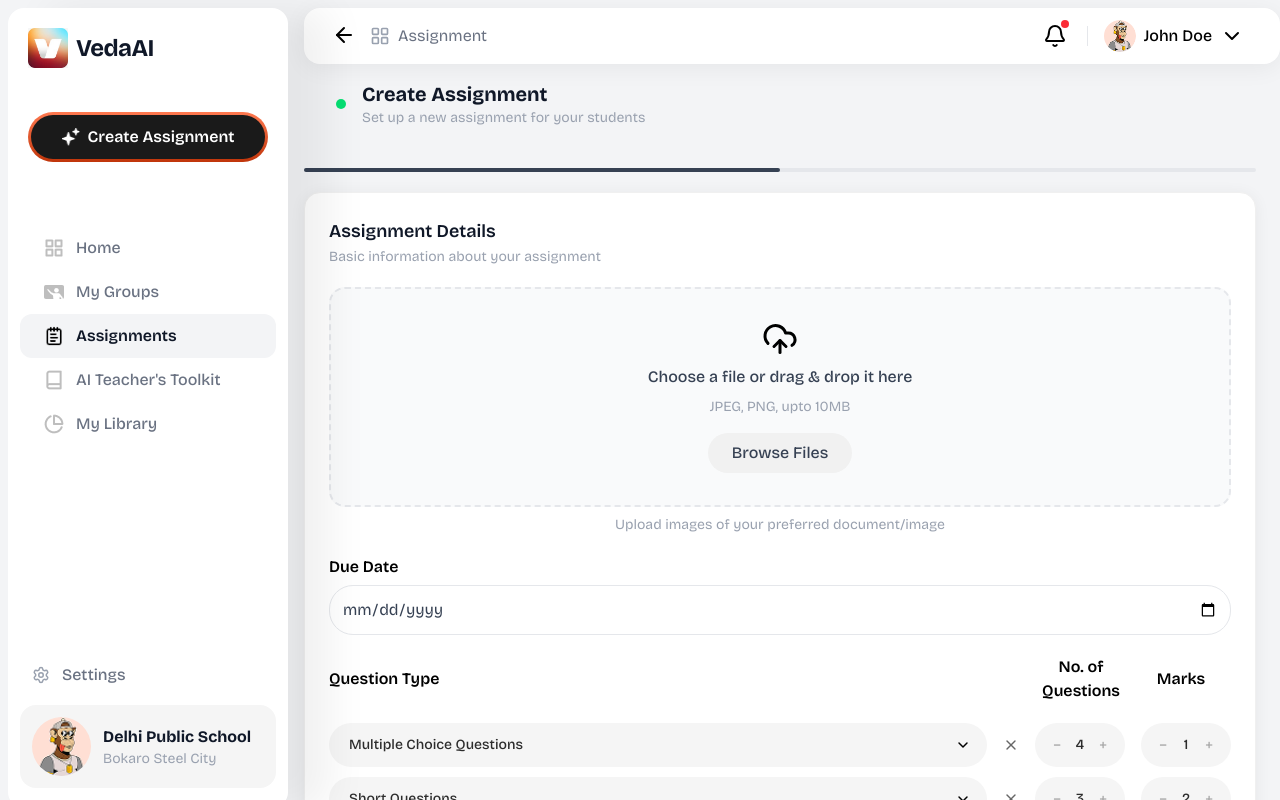
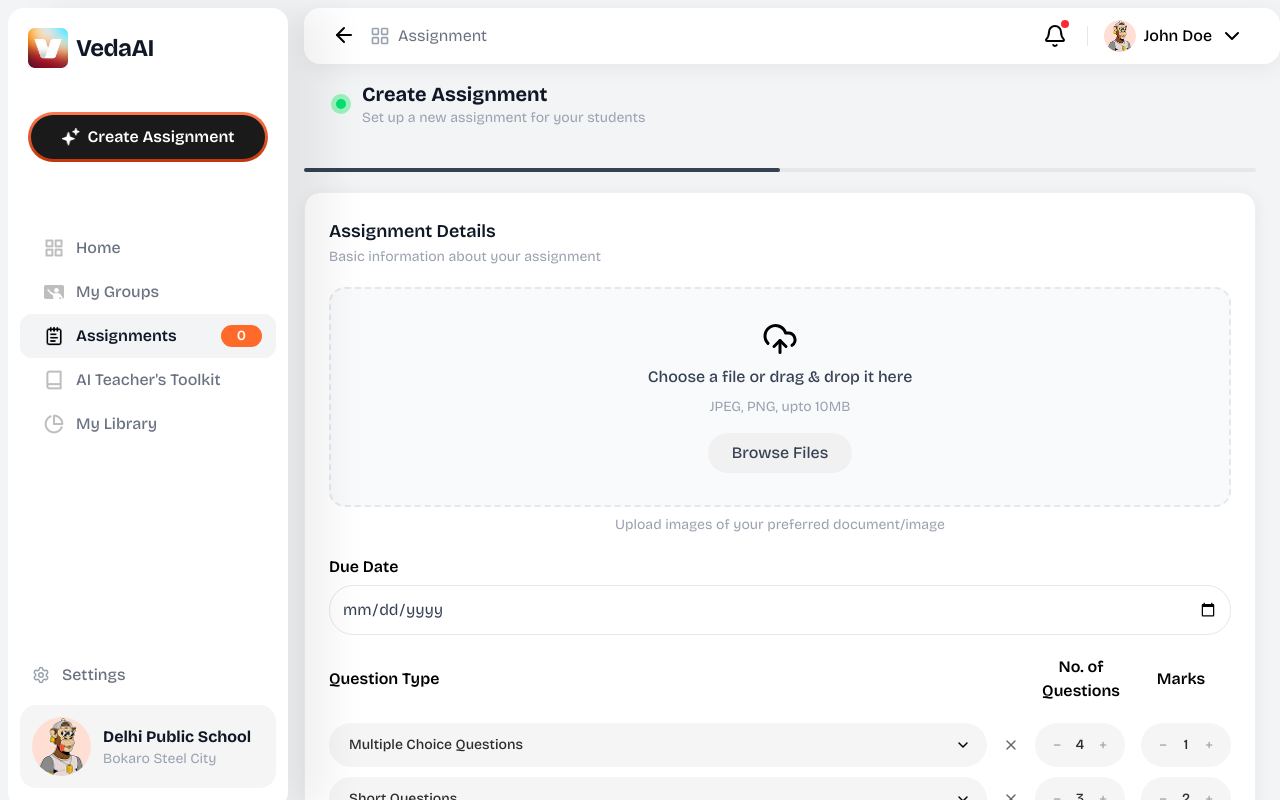
Before and after one commit to TanishValesha/veda-assignment, a Next.js app in the folder frontend/: page /assignments/create in a window 1280 px wide. Shown: the top 800 px of the page. Built offline with nearby package versions, Linux system fonts and the light colour scheme.

Commit message:
polished UI

```diff
--- a/frontend/components/layout/Sidebar.tsx
+++ b/frontend/components/layout/Sidebar.tsx
@@ -13,6 +13,7 @@ import libraryIcon from '../../public/icons/library.png';
 import sparklesIcon from '../../public/icons/sparkles.png';
 import schoolAvatar from '../../public/icons/avatar.png';
 import { Settings } from 'lucide-react';
+import { useAssignmentStore } from '../../store/assignmentStore';
 
 const navItems = [
     { label: 'Home', icon: homeIcon, href: '/' },
@@ -24,6 +25,9 @@ const navItems = [
 
 export default function Sidebar() {
     const pathname = usePathname();
+    const assignmentsCount = useAssignmentStore(
+        (s) => s.assignmentsCount
+    );
 
     return (
         <aside
@@ -85,6 +89,14 @@ export default function Sidebar() {
                                         }`}
                                 />
                                 {label}
+
+                                {label === "Assignments" && (
+                                    <div className='pl-8'>
+                                        <div className="min-w-[22px] h-[22px] flex px-4 py-1 items-center justify-center rounded-full bg-[#FF6A2B] text-white text-sm font-semibold leading-none">
+                                            {assignmentsCount}
+                                        </div>
+                                    </div>
+                                )}
                             </div>
                         </Link>
                     );
--- a/frontend/src/app/assignments/[id]/page.tsx
+++ b/frontend/src/app/assignments/[id]/page.tsx
@@ -57,7 +57,7 @@ export default function AssignmentOutputPage() {
     useWebSocket({ assignmentId: id, onMessage: handleWsMessage, skip: status === 'completed' });
 
     return (
-        <AppLayout title="Create New" showBack>
+        <AppLayout title="Assignment" showBack>
             <div className="max-w-4xl mx-auto space-y-4">
 
                 {/* Top Banner */}
--- a/frontend/src/app/assignments/create/details/page.tsx
+++ b/frontend/src/app/assignments/create/details/page.tsx
@@ -50,7 +50,10 @@ export default function AssignmentDetailsPage() {
         <AppLayout title="Assignment" showBack>
             {/* Page Title */}
             <div className="flex items-center gap-2 mb-8 px-8">
-                <div className="w-2.5 h-2.5 rounded-full bg-green-400" />
+                <div className="relative flex items-center justify-center">
+                    <div className="absolute w-5 h-5 rounded-full bg-green-300 opacity-75" />
+                    <div className="relative w-2.5 h-2.5 rounded-full bg-green-400" />
+                </div>
                 <div>
                     <h1 className="text-md font-bold text-gray-900">Create Assignment</h1>
                     <p className="text-sm text-gray-400">Set up a new assignment for your students</p>
--- a/frontend/src/app/assignments/create/page.tsx
+++ b/frontend/src/app/assignments/create/page.tsx
@@ -32,7 +32,10 @@ export default function CreateAssignmentPage() {
     return (
         <AppLayout title="Assignment" showBack>
             <div className="flex items-center gap-4 mb-8 px-8">
-                <div className="w-2.5 h-2.5 rounded-full bg-green-400" />
+                <div className="relative flex items-center justify-center">
+                    <div className="absolute w-5 h-5 rounded-full bg-green-300 opacity-75" />
+                    <div className="relative w-2.5 h-2.5 rounded-full bg-green-400" />
+                </div>
                 <div>
                     <h1 className="text-xl font-bold text-gray-900">Create Assignment</h1>
                     <p className="text-sm text-gray-400">Set up a new assignment for your students</p>
--- a/frontend/src/app/assignments/page.tsx
+++ b/frontend/src/app/assignments/page.tsx
@@ -5,8 +5,9 @@ import { useRouter } from 'next/navigation';
 import AppLayout from '../../../components/layout/AppLayout';
 import AssignmentCard from '../../../components/assignment/AssignmentCard';
 import { getAllAssignments } from '../../../services/api';
-import { Search, SlidersHorizontal, Plus } from 'lucide-react';
+import { Search, SlidersHorizontal, Plus, Funnel } from 'lucide-react';
 import NoAssignment from '../../../components/assignment/NoAssignment';
+import { useAssignmentStore } from '../../../store/assignmentStore';
 
 interface Assignment {
     _id: string;
@@ -22,12 +23,17 @@ export default function AssignmentsPage() {
     const [search, setSearch] = useState('');
     const [loading, setLoading] = useState(true);
 
+    const setAssignmentsCount = useAssignmentStore(
+        (s) => s.setAssignmentsCount
+    );
+
     useEffect(() => {
         getAllAssignments()
             .then((res) => {
                 const data = res.data?.assignments;
 
                 setAssignments(Array.isArray(data) ? data : []);
+                setAssignmentsCount(data.length);
             })
             .catch(console.error)
             .finally(() => setLoading(false));
@@ -50,9 +56,12 @@ export default function AssignmentsPage() {
     return (
         <AppLayout title="Assignment">
             {
-                filtered.length !== 0 && !loading && (
+                assignments.length !== 0 && !loading && (
                     <div className="flex items-center gap-4 mb-8 px-8">
-                        <div className="w-2.5 h-2.5 rounded-full bg-green-400" />
+                        <div className="relative flex items-center justify-center">
+                            <div className="absolute w-5 h-5 rounded-full bg-green-300 opacity-75" />
+                            <div className="relative w-2.5 h-2.5 rounded-full bg-green-400" />
+                        </div>
                         <div>
                             <h1 className="text-xl font-semibold text-gray-900">Assignments</h1>
                             <p className="text-sm text-gray-400">Manage and create assignments for your classes.</p>
@@ -65,39 +74,40 @@ export default function AssignmentsPage() {
 
 
                 {/* Filter + Search Row */}
-                {
-                    filtered.length !== 0 && !loading && (
-                        <div className="flex items-center justify-between mb-5 gap-4">
-                            {/* Filter By */}
-                            <button className="flex items-center gap-2 px-4 py-2 bg-white rounded-xl text-sm text-gray-500 font-medium hover:bg-gray-50 transition-colors"
-                                style={{ border: '1px solid #F0F0F0', boxShadow: '0 1px 4px 0 rgba(0,0,0,0.04)' }}>
-                                <SlidersHorizontal size={14} />
+                {assignments.length !== 0 && !loading && (
+                    <div className="flex items-center justify-between gap-4 w-full px-2 py-4 rounded-[22px] bg-white border border-[#ECECEC] mb-5">
+
+                        {/* Filter Button */}
+                        <button className="flex items-center gap-2 h-11 px-4 rounded-2xl text-md font-medium text-[#9A9A9A] hover:bg-white transition-colors">
+                            <Funnel size={20} />
                             Filter By
                         </button>
 
-                            {/* Search */}
-                            <div className="relative flex-1 max-w-sm ml-auto">
-                                <Search size={14} className="absolute left-3 top-1/2 -translate-y-1/2 text-gray-400" />
+                        {/* Search Input Container */}
+                        <div className="relative w-full max-w-[420px]">
+                            <Search
+                                size={20}
+                                strokeWidth={1.8}
+                                className="absolute left-4 top-1/2 -translate-y-1/2 text-[#A8A8A8]"
+                            />
                             <input
                                 type="text"
                                 placeholder="Search Assignment"
                                 value={search}
                                 onChange={(e) => setSearch(e.target.value)}
-                                    className="w-full pl-9 pr-4 py-2 text-sm bg-white rounded-xl border border-gray-200 focus:outline-none focus:ring-1 focus:ring-orange-300 text-gray-600 placeholder:text-gray-300"
-                                    style={{ boxShadow: '0 1px 4px 0 rgba(0,0,0,0.04)' }}
+                                className="w-full h-11 pl-11 pr-4 rounded-full border border-[#DCDCDC] bg-white text-[14px] text-[#444] placeholder:text-[#A8A8A8] outline-none focus:border-[#CFCFCF] focus:ring-0 transition-all"
                             />
                         </div>
+
                     </div>
-                    )
-                }
-
+                )}
 
                 {/* Grid */}
                 {loading ? (
                     <div className="flex justify-center py-20">
                         <div className="w-6 h-6 border-2 border-orange-400 border-t-transparent rounded-full animate-spin" />
                     </div>
-                ) : filtered.length === 0 ? (
+                ) : assignments.length === 0 ? (
                     <NoAssignment />
                 ) : (
                     <div className="grid grid-cols-2 gap-4">
@@ -119,8 +129,8 @@ export default function AssignmentsPage() {
 
             {/* Floating Create Button */}
             {
-                filtered.length !== 0 && !loading && (
-                    <div className="fixed bottom-6 left-1/2 -translate-x-1/2 z-120">
+                assignments.length !== 0 && !loading && (
+                    <div className="fixed bottom-6 left-[calc(50%+120px)] -translate-x-1/2 z-120">
                         <button
                             onClick={() => router.push('/assignments/create')}
                             className="flex items-center gap-2 bg-gray-900 text-white px-6 py-3 rounded-full text-md font-semibold transition-all shadow-lg cursor-pointer hover:scale-102"
--- a/frontend/store/assignmentStore.ts
+++ b/frontend/store/assignmentStore.ts
@@ -3,6 +3,7 @@ import { CreateAssignmentDTO, QuestionConfig } from "../types/index";
 
 interface AssignmentStore {
   form: CreateAssignmentDTO;
+  assignmentsCount: number;
   setField: <K extends keyof CreateAssignmentDTO>(
     key: K,
     value: CreateAssignmentDTO[K],
@@ -10,6 +11,7 @@ interface AssignmentStore {
   addQuestionConfig: () => void;
   removeQuestionConfig: (index: number) => void;
   updateQuestionConfig: (index: number, data: Partial<QuestionConfig>) => void;
+  setAssignmentsCount: (count: number) => void;
   reset: () => void;
 }
 
@@ -27,6 +29,12 @@ const defaultForm: CreateAssignmentDTO = {
 
 export const useAssignmentStore = create<AssignmentStore>((set) => ({
   form: defaultForm,
+  assignmentsCount: 0,
+
+  setAssignmentsCount: (count: number) =>
+    set({
+      assignmentsCount: count,
+    }),
 
   setField: (key, value) => set((s) => ({ form: { ...s.form, [key]: value } })),
 
```
Also changed, not shown: frontend/public/icons/green_badge.png (added). Lines whose indentation alone changed are shown as unchanged.
